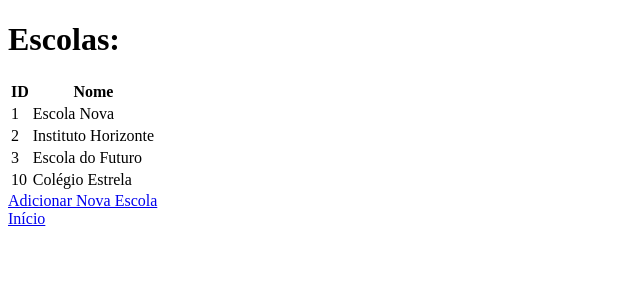
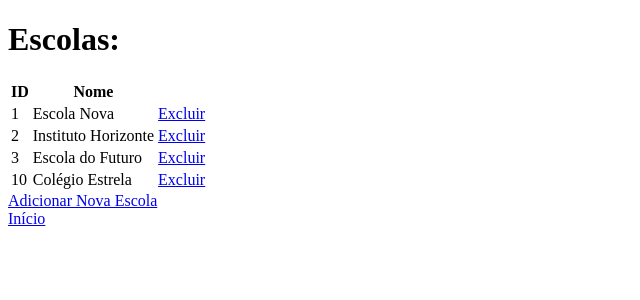
Before and after one commit to JulianoMRA/FASE1-PSPET-2025.1, a Django app: page /lista_escolas/ in a window 1280 px wide. Shown: the top 300 px of the page, without its empty margins (0-640 px from the left). Run offline with Django 5.2, Linux system fonts and the light colour scheme; a user stored in the database is signed in; data comes from the database, SQL or seed files in the repository; both versions use the stored data as it was after the commit; parts of the project's set-up code (start-up, migrations or seed data) failed here and were passed over.

Commit message:
Funções de Excluir prova, participante ou escola

```diff
--- a/Interface_OCI/core/templates/core/lista_escolas.html
+++ b/Interface_OCI/core/templates/core/lista_escolas.html
@@ -14,6 +14,7 @@
         <tr>
             <td>{{ escola.id }}</td>
             <td>{{ escola.nome }}</td>
+            <td><a href="{% url 'excluir_escola' escola.id %}" onclick="return confirm('Tem certeza que deseja excluir esta escola?');">Excluir</a></td>
         </tr>
         {% endfor %}
     </table>
--- a/Interface_OCI/core/templates/core/lista_participantes.html
+++ b/Interface_OCI/core/templates/core/lista_participantes.html
@@ -16,6 +16,7 @@
             <td>{{ participante.id }}</td>
             <td>{{ participante.nome }}</td>
             <td>{{ participante.escola.nome }}</td>
+            <td><a href="{% url 'excluir_participante' participante.id %}" onclick="return confirm('Tem certeza que deseja excluir este participante?');">Excluir</a></td>
         </tr>
         {% endfor %}
     </table>
--- a/Interface_OCI/core/templates/core/lista_provas.html
+++ b/Interface_OCI/core/templates/core/lista_provas.html
@@ -20,6 +20,7 @@
             <td>{{ prova.ano }}</td>
             <td>{{ prova.nivel }}</td>
             <td>{{ prova.fase }}</td>
+            <td><a href="{% url 'excluir_prova' prova.id %}" onclick="return confirm('Tem certeza que deseja excluir esta prova?');">Excluir</a></td>
         </tr>
         {% endfor %}
     </table>
--- a/Interface_OCI/core/urls.py
+++ b/Interface_OCI/core/urls.py
@@ -6,13 +6,25 @@ from django.contrib.auth import views as auth_views
 # As URLs são usadas para mapear requisições HTTP para as views correspondentes.
 
 urlpatterns = [
+    # URL para a página inicial
     path('', views.index, name='index'),
+
+    # URLs para as páginas de listagem
     path('lista_escolas/', views.lista_escolas, name='lista_escolas'),
     path('lista_participantes/', views.lista_participantes, name='lista_participantes'),
     path('lista_provas/', views.lista_provas, name='lista_provas'),
+
+    # URLs para as páginas de cadastro
     path('cadastrar_participante/', views.cadastrar_participante, name='cadastrar_participante'),
     path('cadastrar_escola/', views.cadastrar_escola, name='cadastrar_escola'),
     path('cadastrar_prova/', views.cadastrar_prova, name='cadastrar_prova'),
+
+    # URLs para as páginas de exclusão
+    path('excluir_prova/<int:prova_id>/', views.excluir_prova, name='excluir_prova'),
+    path('excluir_participante/<int:participante_id>/', views.excluir_participante, name='excluir_participante'),
+    path('excluir_escola/<int:escola_id>/', views.excluir_escola, name='excluir_escola'),
+
+    # URLs referentes à leitura de gabaritos
     path('enviar_gabarito/', views.ler_gabarito, name='enviar_gabarito'),
     path('ler_gabarito/', views.ler_gabarito, name='ler_gabarito'),
 
--- a/Interface_OCI/core/views.py
+++ b/Interface_OCI/core/views.py
@@ -1,14 +1,26 @@
-from django.shortcuts import render, redirect
-# from django.views.decorators.csrf import csrf_exempt
+# Este arquivo define as views da aplicação Interface_OCI.
+# As views são responsáveis por processar as requisições HTTP e retornar as respostas apropriadas.
+
+
+# Importando as bibliotecas necessárias
+from django.shortcuts import render, redirect, get_object_or_404
 from django.contrib.auth.forms import UserCreationForm
 from django.contrib.auth.decorators import login_required
-
 from .models import Escola, Participante, Prova
 from .forms import ParticipanteForm, ProvaForm, EscolaForm
 from django.db.models import Max
-
 import ctypes
 from ctypes import *
+
+
+# Carregando as bibliotecas compartilhadas necessárias
+# As bibliotecas devem estar no mesmo diretório que este script ou em um diretório acessível pelo sistema.
+# As bibliotecas são carregadas com o modo RTLD_GLOBAL para que suas funções possam ser acessadas globalmente.
+# As bibliotecas são necessárias para a leitura de imagens e processamento de dados.
+# As bibliotecas devem ser compiladas para a arquitetura correta do sistema (x86_64, ARM, etc.).
+# As bibliotecas devem ser compatíveis com a versão do Python utilizada.
+# As bibliotecas devem ser instaladas no sistema ou no ambiente virtual utilizado pelo Django.
+
 
 ctypes.CDLL('./libraylib.so.550', mode=RTLD_GLOBAL)
 ctypes.CDLL('./libZXing.so.3', mode=RTLD_GLOBAL)
@@ -25,9 +37,6 @@ class Reading(Structure):
 
 leitor.read_image_data.argtypes = [ctypes.c_char_p, ctypes.POINTER(ctypes.c_ubyte), ctypes.c_int]
 leitor.read_image_data.restype = Reading
-
-# Este arquivo define as views da aplicação Interface_OCI.
-# As views são responsáveis por processar as requisições HTTP e retornar as respostas apropriadas.
 
 def signup(request):
     if request.method == 'POST':
@@ -130,3 +139,21 @@ def ler_gabarito(request):
             })
 
     return render(request, 'core/ler_gabarito.html', {'provas': provas})
+
+@login_required
+def excluir_prova(request, prova_id):
+    prova = get_object_or_404(Prova, id=prova_id, user=request.user)
+    prova.delete()
+    return redirect('lista_provas')
+
+@login_required
+def excluir_participante(request, participante_id):
+    participante = get_object_or_404(Participante, id=participante_id, user=request.user)
+    participante.delete()
+    return redirect('lista_participantes')
+
+@login_required
+def excluir_escola(request, escola_id):
+    escola = get_object_or_404(Escola, id=escola_id, user=request.user)
+    escola.delete()
+    return redirect('lista_escolas')
```
Also changed, not shown: Interface_OCI/core/migrations/0008_escola_id_escola_participante_id_participante.py (added), Interface_OCI/core/migrations/0009_remove_escola_id_escola_and_more.py (added), Interface_OCI/db.sqlite3.
